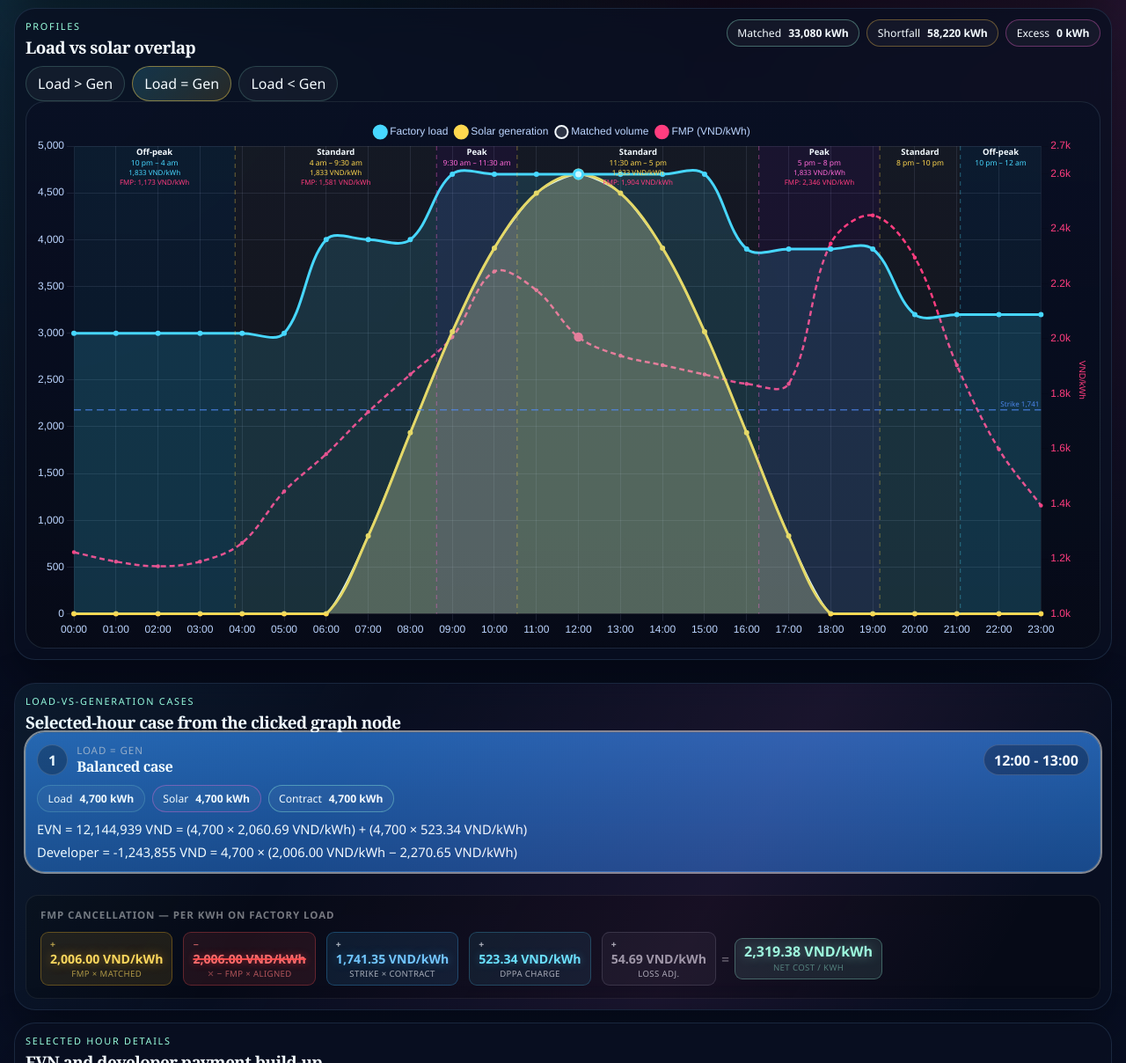
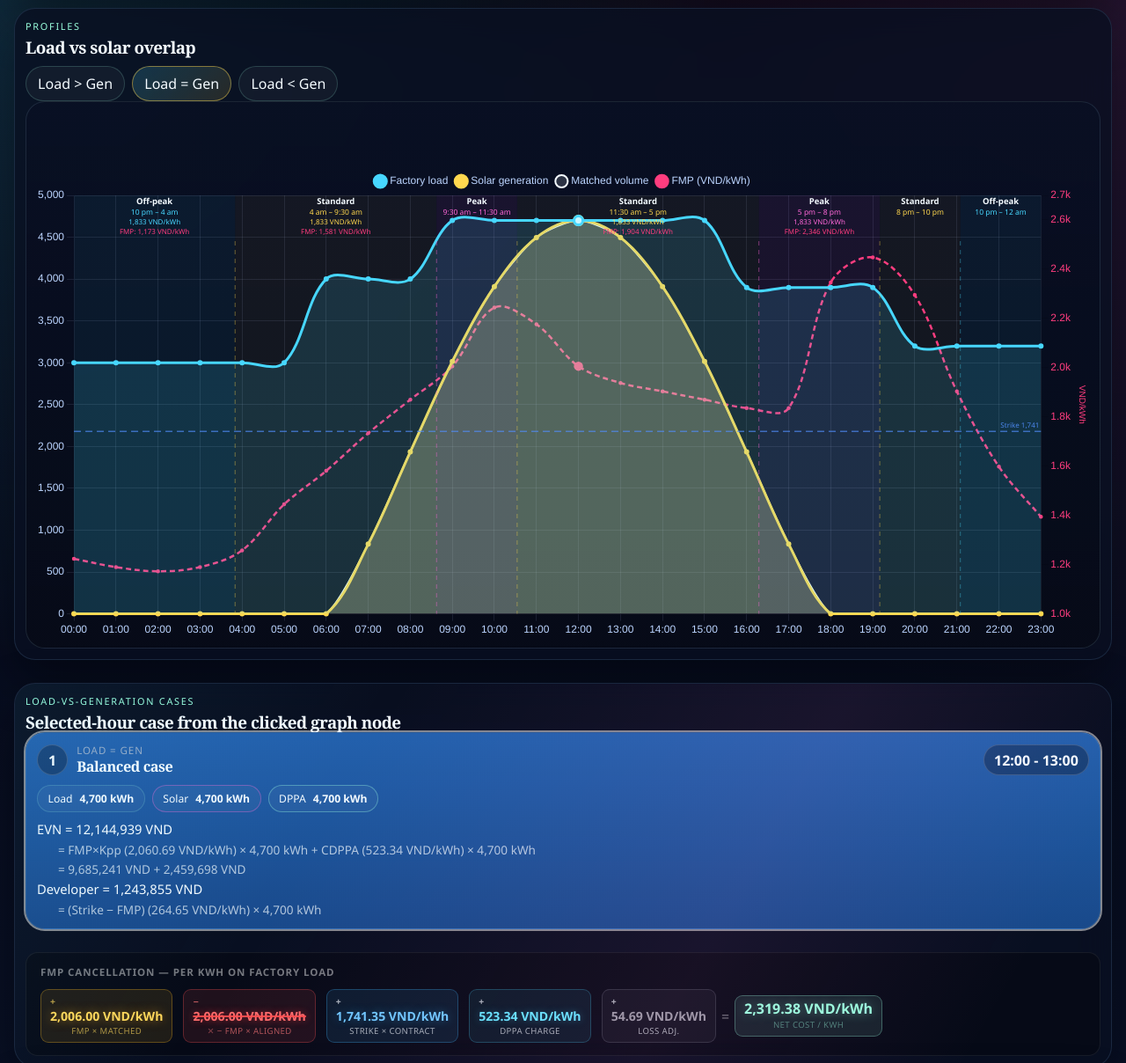
Before and after one commit to tah-allotrope/dppa-case, a website built with Vite: page app/index.html in a window 1280 px wide. Shown: the part 92-1300 px from the top of the page at 88% size. Built offline with nearby package versions, Linux system fonts and the light colour scheme.

Commit message:
Walkthrough card: remove volume pills, rename Contract->DPPA, reformat formula rows; chart overlap fix

```diff
--- a/app/src/main.js
+++ b/app/src/main.js
@@ -3,7 +3,7 @@ import mermaid from 'mermaid'
 import { defaultInputs, hours, scenarioOrder, scenarioProfiles, settlementModes, buildFmpCurve } from './data/default-scenarios'
 import { renderProfileChart } from './modules/chart'
 import { buildFormulaBreakdown, buildSelectedWalkthroughCase, calculateSettlement } from './modules/settlement'
-import { renderAppShell, renderFormulas, renderSelectedHourDetails, renderVolumeSummary, renderWalkthroughCases, setActiveCurrency, setActiveScenario, updateControlOutputs } from './modules/ui'
+import { renderAppShell, renderFormulas, renderSelectedHourDetails, renderWalkthroughCases, setActiveCurrency, setActiveScenario, updateControlOutputs } from './modules/ui'
 
 mermaid.initialize({ startOnLoad: false, securityLevel: 'loose', theme: 'dark' })
 
@@ -50,7 +50,6 @@ function updateView() {
     state.selectedHour = hour
     updateView()
   }, inputs)
-  renderVolumeSummary(document.querySelector('#volumeSummary'), settlement.totals)
   renderWalkthroughCases(document.querySelector('#walkthroughCases'), selectedWalkthroughCase, state.currency, formulas)
   renderFormulas(formulas, getWarningText(settlement.totals, scenario), state.currency)
   renderSelectedHourDetails(
--- a/app/src/modules/chart.js
+++ b/app/src/modules/chart.js
@@ -76,7 +76,8 @@ function makeTariffPlugin(getState) {
         }
       }
 
-      // ── dashed vertical dividers ─────────────────────────────────────────
+      // ── dashed vertical dividers (start below the 52px label block) ──────
+      const labelZoneBottom = area.top + 52
       ctx.save()
       ctx.setLineDash([5, 5])
       ctx.lineWidth = 1
@@ -85,7 +86,7 @@ function makeTariffPlugin(getState) {
         const x = area.left + (band.startHour / totalHours) * w
         ctx.strokeStyle = band.lineColor
         ctx.beginPath()
-        ctx.moveTo(x, area.top)
+        ctx.moveTo(x, labelZoneBottom)
         ctx.lineTo(x, area.bottom)
         ctx.stroke()
       }
@@ -159,7 +160,7 @@ function baseOptions(inputs) {
     responsive: true,
     maintainAspectRatio: false,
     animation: { duration: 350 },
-    layout: { padding: { top: 8 } },
+    layout: { padding: { top: 64 } },
     plugins: {
       legend: {
         labels: { color: tickColor, usePointStyle: true, boxWidth: 10, boxHeight: 10 },
--- a/app/src/modules/ui.js
+++ b/app/src/modules/ui.js
@@ -107,10 +107,22 @@ function fmpCancelStrip(steps, resultValue, currency) {
 }
 
 function walkthroughCaseCard(item, currency) {
-  const evnFormula = item.shortfall > 0
-    ? `(${formatNumber(item.matched)} × ${formatMoney(item.marketPerMatched, { currency, precise: true, perKwh: true })}) + (${formatNumber(item.matched)} × ${formatMoney(item.dppaCharge, { currency, precise: true, perKwh: true })}) + (${formatNumber(item.shortfall)} × ${formatMoney(item.retailTariff, { currency, precise: true, perKwh: true })})`
-    : `(${formatNumber(item.matched)} × ${formatMoney(item.marketPerMatched, { currency, precise: true, perKwh: true })}) + (${formatNumber(item.matched)} × ${formatMoney(item.dppaCharge, { currency, precise: true, perKwh: true })})`
-  const devFormula = `${formatNumber(item.contractQuantity)} × (${formatMoney(item.fmp, { currency, precise: true, perKwh: true })} − ${formatMoney(item.fmp - item.cfdUnitRate, { currency, precise: true, perKwh: true })})`
+  const fmt = (v) => formatMoney(v, { currency, precise: true, perKwh: true })
+  const fmtN = (v) => formatNumber(v)
+  const fmtT = (v) => formatMoney(v, { currency })
+
+  // Row 1: rate labels × quantities
+  const evnRow1 = item.shortfall > 0
+    ? `FMP×Kpp (${fmt(item.marketPerMatched)}) × ${fmtN(item.matched)} kWh + CDPPA (${fmt(item.dppaCharge)}) × ${fmtN(item.matched)} kWh + Retail (${fmt(item.retailTariff)}) × ${fmtN(item.shortfall)} kWh`
+    : `FMP×Kpp (${fmt(item.marketPerMatched)}) × ${fmtN(item.matched)} kWh + CDPPA (${fmt(item.dppaCharge)}) × ${fmtN(item.matched)} kWh`
+
+  // Row 2: component totals
+  const evnRow2 = item.shortfall > 0
+    ? `${fmtT(item.evnMarket)} + ${fmtT(item.evnDppa)} + ${fmtT(item.evnRetail)}`
+    : `${fmtT(item.evnMarket)} + ${fmtT(item.evnDppa)}`
+
+  // Developer: (Strike − FMP) × contract quantity
+  const devRow1 = `(Strike − FMP) (${fmt(item.cfdUnitRate)}) × ${fmtN(item.contractQuantity)} kWh`
 
   return `
     <article class="walkthrough-card ${item.tone} is-selected">
@@ -123,13 +135,16 @@ function walkthroughCaseCard(item, currency) {
         <span class="walkthrough-hour">${item.hourLabel}</span>
       </div>
       <div class="walkthrough-metrics">
-        ${compactPill('Load', `${formatNumber(item.load)} kWh`, 'default')}
-        ${compactPill('Solar', `${formatNumber(item.generation)} kWh`, 'accent')}
-        ${compactPill('Contract', `${formatNumber(item.contractQuantity)} kWh`, item.contractQuantity === item.matched ? 'result' : 'warning')}
+        ${compactPill('Load', `${fmtN(item.load)} kWh`, 'default')}
+        ${compactPill('Solar', `${fmtN(item.generation)} kWh`, 'accent')}
+        ${compactPill('DPPA', `${fmtN(item.contractQuantity)} kWh`, item.contractQuantity === item.matched ? 'result' : 'warning')}
       </div>
       <div class="walkthrough-lines">
-        <p>EVN = ${formatMoney(item.evnAmount, { currency })} = ${evnFormula}</p>
-        <p>Developer = ${formatMoney(item.cfdAmount, { currency, signed: true })} = ${devFormula}</p>
+        <p>EVN = ${fmtT(item.evnAmount)}</p>
+        <p class="formula-indent">= ${evnRow1}</p>
+        <p class="formula-indent">= ${evnRow2}</p>
+        <p>Developer = ${fmtT(item.cfdAmount)}</p>
+        <p class="formula-indent">= ${devRow1}</p>
       </div>
     </article>
   `
--- a/app/src/style.css
+++ b/app/src/style.css
@@ -330,9 +330,15 @@ h3 { font-size: 1.02rem; }
 
 .walkthrough-lines {
   display: grid;
-  gap: 6px;
+  gap: 4px;
   font-size: 0.92rem;
   line-height: 1.35;
+}
+
+.walkthrough-lines .formula-indent {
+  padding-left: 1.5rem;
+  color: rgba(244, 251, 255, 0.70);
+  font-size: 0.85rem;
 }
 
 .walkthrough-note {
```
Also changed, not shown: activeContext.md (+18 -0 lines), 1 other file.
